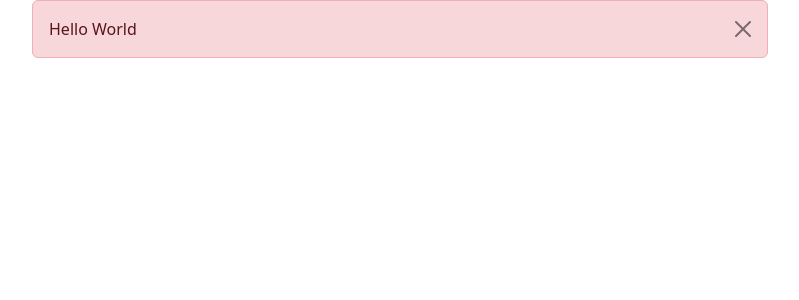
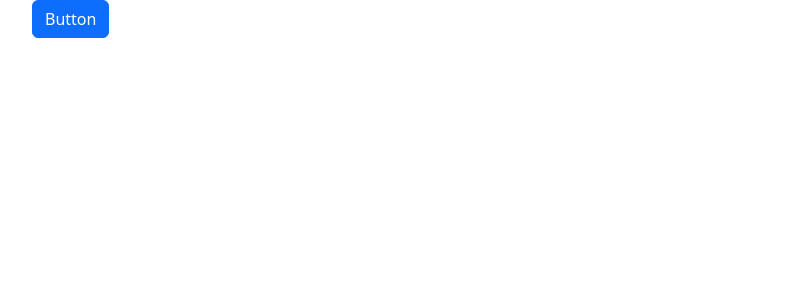
Before and after one commit to ravindranathbe/mosh-react-course, a React app: page / in a window 1280 px wide. Shown: the top 300 px of the page, without its empty margins (240-1039 px from the left). Built offline with nearby package versions, Linux system fonts and the light colour scheme; the HTML template or start-up script is replaced by a standard one.

Commit message:
feat: replace Alert component with Button component in App.tsx

```diff
--- a/src/App.tsx
+++ b/src/App.tsx
@@ -1,13 +1,15 @@
 import "bootstrap/dist/css/bootstrap.min.css";
 import "./App.css";
-import Alert from "./components/Alert";
+import Button from "./components/Button";
 
 function App() {
   return (
     <>
-      <Alert onClose={() => console.log("Alert closed")}>
-        Hello <span>World</span>
-      </Alert>
+      <Button
+        label="Button"
+        color="primary"
+        onClick={() => console.log("Button clicked")}
+      />
     </>
   );
 }
```
